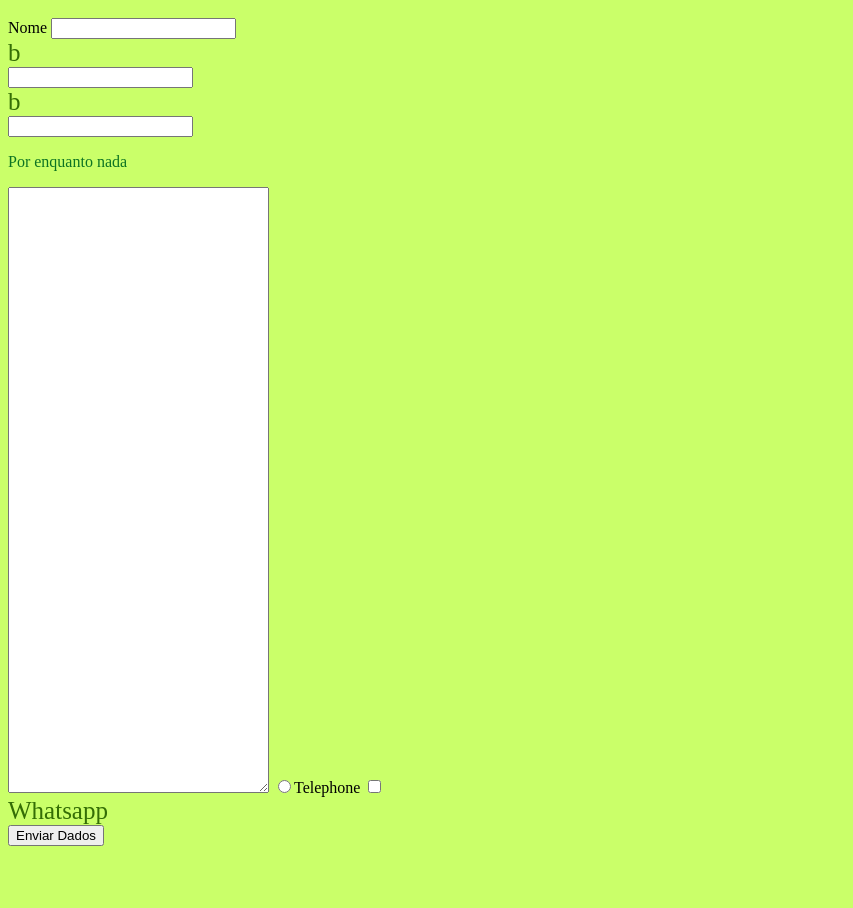
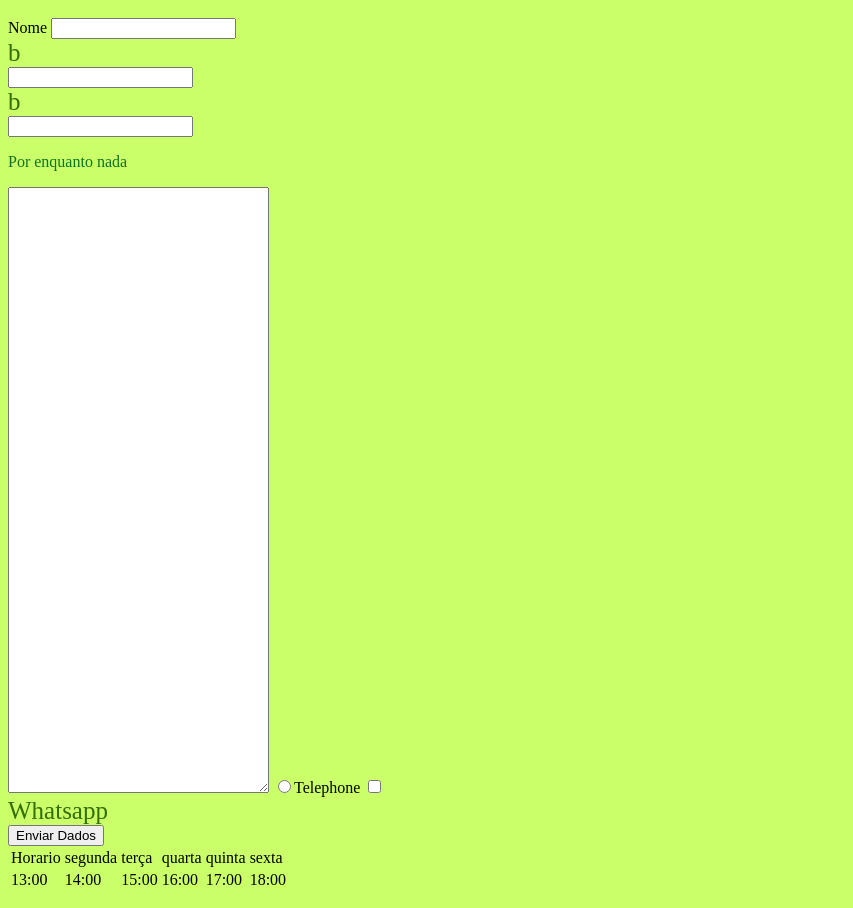
Before and after one commit to Camillyfab/formulario, a plain HTML site: page index.html in a window 1280 px wide. Shown: the part 48-956 px from the top of the page, without its empty margins (0-853 px from the left). Before the commit the page ends 910 px from the top, so only its background shows below. Drawn offline with Linux system fonts and the light colour scheme.

Commit message:
Update index.html

```diff
--- a/index.html
+++ b/index.html
@@ -38,6 +38,25 @@
 
         </div>
         </form>
+    <table>
+        <tr>
+            <td>Horario</td>
+            <td>segunda</td>
+            <td>terça</td>
+           <td>quarta</td>
+            <td>quinta</td>
+           <td>sexta</td>
+        </tr>
+        <tr>
+            <td> 13:00 </td>
+            <td> 14:00 </td>
+            <td> 15:00 </td>
+            <td> 16:00 </td>
+            <td> 17:00 </td>
+            <td> 18:00 </td>
+    </table>
+
+
     </main>
 </body>
 
```
